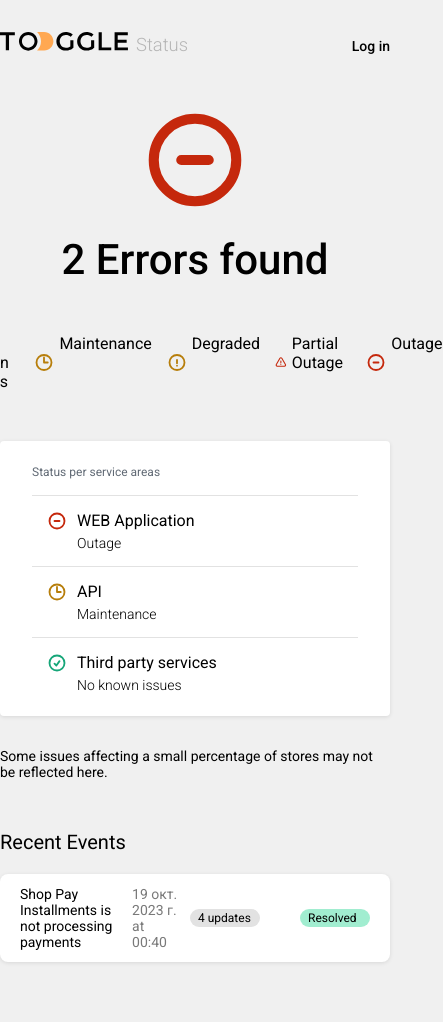
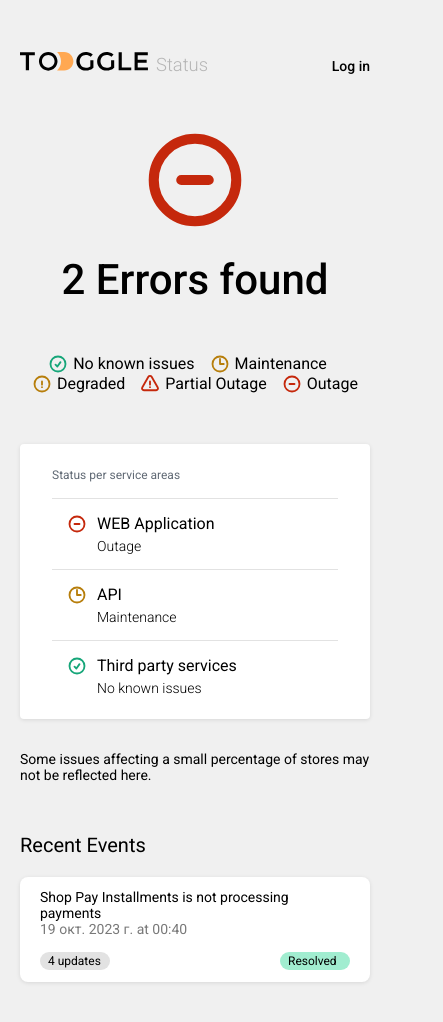
Before and after one commit to Miroslavaten/toggle-status, a React (Vite) app: page / in a window 390 px wide. Shown: the top 1022 px of the page, 443 px wide, since content can reach past the window. Built offline with nearby package versions, Linux system fonts and the light colour scheme.

Commit message:
fix adaptive layout

```diff
--- a/src/index.scss
+++ b/src/index.scss
@@ -22,6 +22,7 @@
   margin: 0 auto;
   max-width: 1300px;
   width: 100%;
+  padding: 20px;
 }
 
 .header {
@@ -68,6 +69,7 @@
   .status-list {
     display: flex;
     justify-content: center;
+    flex-wrap: wrap;
     &__item {
       display: flex;
       margin-right: 15px;
@@ -133,7 +135,7 @@
     &-item {
       display: flex;
       align-items: center;
-      gap: 10px;
+      flex-wrap: wrap;
       padding: 12px 20px;
       background-color: #fff;
       border-radius: 8px;
@@ -141,6 +143,7 @@
       .list-item__name {
         font-size: 14px;
         font-weight: 300px;
+        margin-right: 10px;
       }
       .list-item__date {
         font-size: 14px;
@@ -151,7 +154,6 @@
         display: flex;
         align-items: center;
         margin-left: auto;
-        gap: 40px;
 
         .list-item__updates {
           background-color: #e2e2e2;
@@ -160,6 +162,7 @@
           padding: 2px 8px;
           font-size: 12px;
           font-weight: 300px;
+          margin-right: 40px;
         }
         .list-item__status {
           background-color: #a1edd0;
@@ -173,3 +176,11 @@
     }
   }
 }
+
+@media (max-width: 755px) {
+  .list-item__right {
+    justify-content: space-between;
+    width: 100%;
+    margin-top: 15px;
+  }
+}
```
